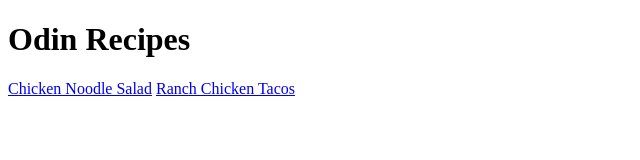
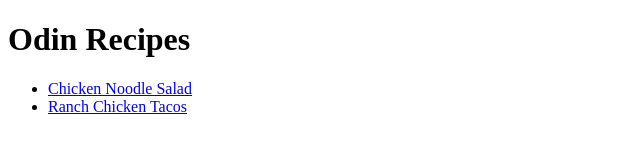
Before and after one commit to jay11256/odin-recipes, a plain HTML site: page index.html in a window 1280 px wide. Shown: the whole page, without its empty margins (0-640 px from the left). Drawn offline with Linux system fonts and the light colour scheme.

Commit message:
Reformat homepage links to be in a list
index.html links reformatted to be an unorder list to keep them
vertical.

```diff
--- a/index.html
+++ b/index.html
@@ -7,7 +7,9 @@
 </head>
 <body>
     <h1>Odin Recipes</h1>
-    <a href="./recipes/chicken-noodle-salad.html">Chicken Noodle Salad</a>
-    <a href="./recipes/ranch-chicken-tacos.html">Ranch Chicken Tacos</a>
+    <ul>
+        <li><a href="./recipes/chicken-noodle-salad.html">Chicken Noodle Salad</a></li>
+        <li><a href="./recipes/ranch-chicken-tacos.html">Ranch Chicken Tacos</a></li>
+    </ul>
 </body>
 </html>
```
